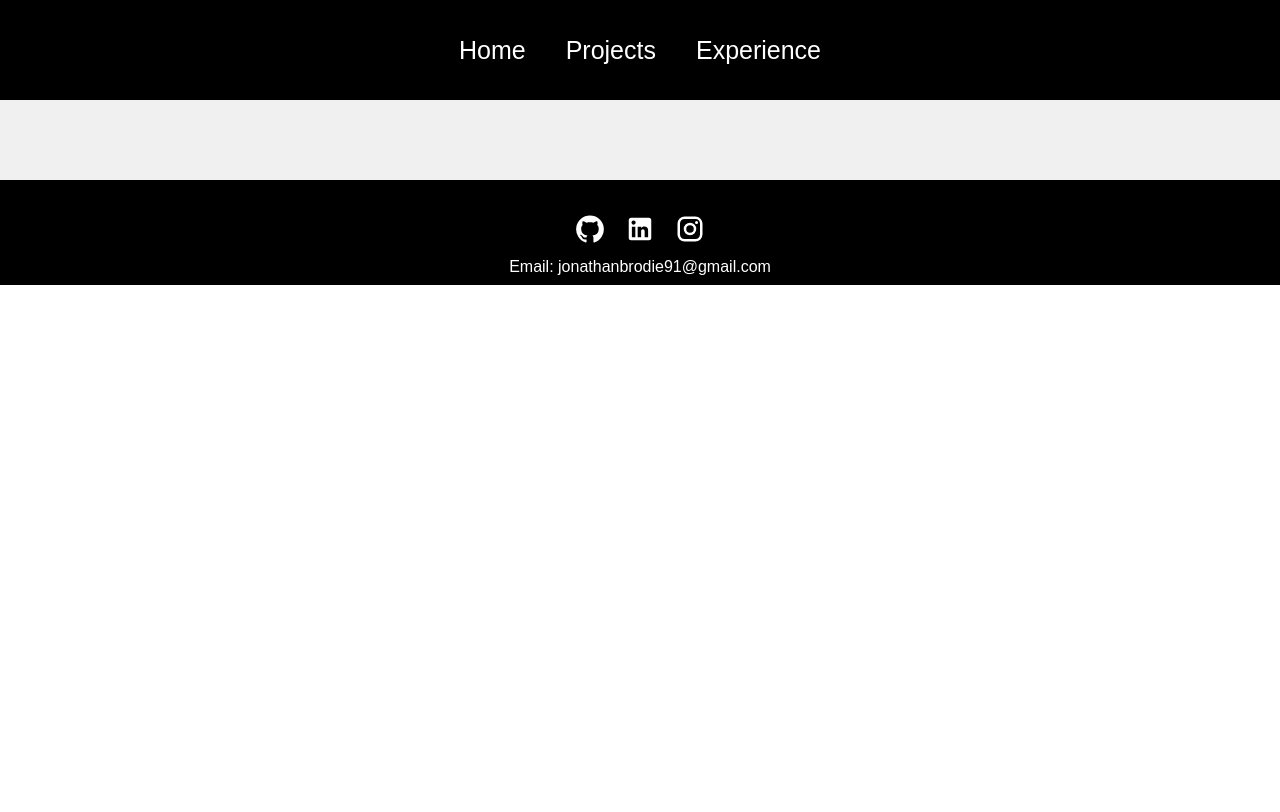
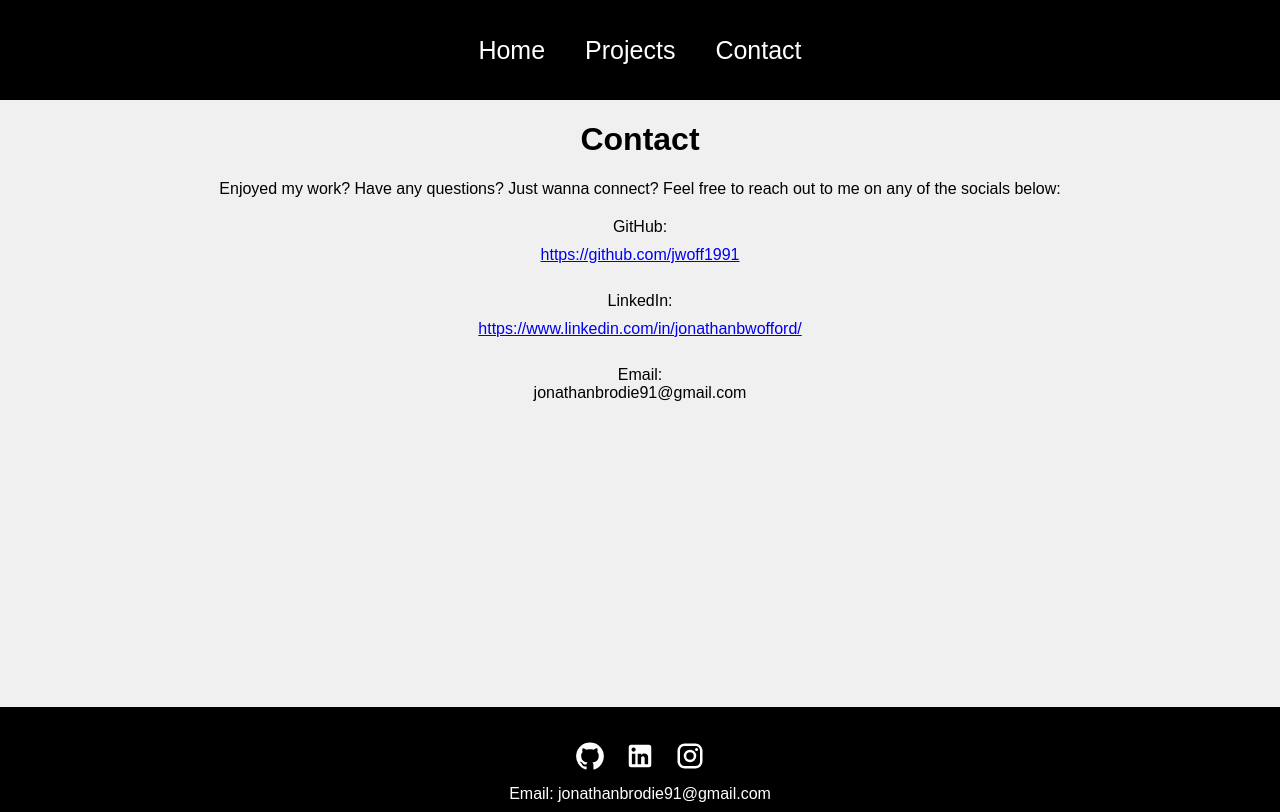
Before and after one commit to jwoff1991/Portfolio-Website, a React (Create React App) app: page /contact in a window 1280 px wide. Built offline with nearby package versions, Linux system fonts and the light colour scheme.

Commit message:
working on css and spelling

```diff
--- a/src/App.js
+++ b/src/App.js
@@ -6,6 +6,7 @@ import Experience from "./components/Experience";
 import './index.css'
 import Footer from "./components/Footer";
 import ProjectDisplay from "./components/ProjectDisplay";
+import Contact from "./components/Contact";
 
 
 function App() {
@@ -16,7 +17,7 @@ function App() {
         <Route exact path="/" element={<Home />} />
         <Route exact path="/projects" element={<Projects />} />
         <Route path='/project/:id' element={<ProjectDisplay />}/>
-        <Route exact path="/experience" element={<Experience />} />
+        <Route exact path="/contact" element={<Contact />} />
       </Routes>
       <Footer />
     </div>
--- /dev/null
+++ b/src/components/Contact.js
@@ -0,0 +1,26 @@
+import { Link } from "react-router-dom"
+import '../styles/contact.css'
+
+
+
+
+function Contact() {
+    return (
+        <div className="contact-div">
+            <h1>Contact</h1>
+            Enjoyed my work? Have any questions? Just wanna connect? Feel free to reach out to me on any of the socials below:
+            <br></br>
+            <div className="contat-socials-div">
+            GitHub: <Link to='https://github.com/jwoff1991' target='_blank'>https://github.com/jwoff1991 </Link>
+            <br></br>
+            LinkedIn: <Link to="https://www.linkedin.com/in/jonathanbwofford/" target="_blank">https://www.linkedin.com/in/jonathanbwofford/</Link>
+            <br></br>
+            Email:
+            <br></br>
+            jonathanbrodie91@gmail.com
+            </div>
+        </div>
+    )
+}
+
+export default Contact
--- a/src/components/Navigation.js
+++ b/src/components/Navigation.js
@@ -24,7 +24,7 @@ function Navigation() {
           Home
         </NavLink>
         <NavLink to="/projects">Projects</NavLink>
-        <NavLink to="/experience">Experience</NavLink>
+        <NavLink to="/contact">Contact</NavLink>
       </div>
     </div>
   );
--- a/src/components/ProjectDisplay.js
+++ b/src/components/ProjectDisplay.js
@@ -3,7 +3,7 @@ import { ProjectList } from "../projectData/ProjectList";
 import GitHubIcon from "@mui/icons-material/GitHub";
 import { Tooltip } from "@mui/material";
 import LanguageIcon from '@mui/icons-material/Language';
-import "./projectItem.css";
+import "../styles/projectItem.css";
 
 function ProjectDisplay({ image, name }) {
   const { id } = useParams();
--- a/src/components/ProjectItem.js
+++ b/src/components/ProjectItem.js
@@ -1,5 +1,5 @@
 import { useNavigate } from "react-router-dom";
-import './projectItem.css'
+import '../styles/projectItem.css'
 
 function ProjectItem({ id, image, name }) {
   const navigate = useNavigate();
--- /dev/null
+++ b/src/styles/contact.css
@@ -0,0 +1,11 @@
+.contact-div {
+    height: 65.9vh;
+}
+
+
+.contat-socials-div {
+    padding-top: 20px;
+    display: flex;
+    flex-direction: column;
+    gap: 10px;
+}
```
Also changed, not shown: src/styles/projectItem.css (renamed from src/components/projectItem.css).
